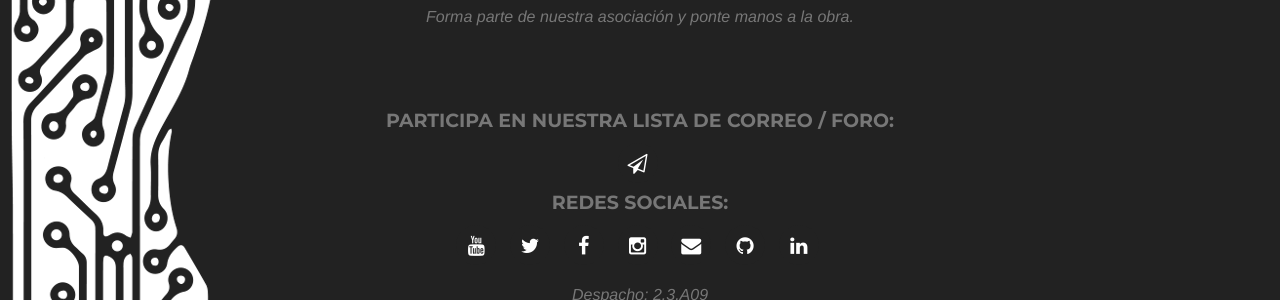
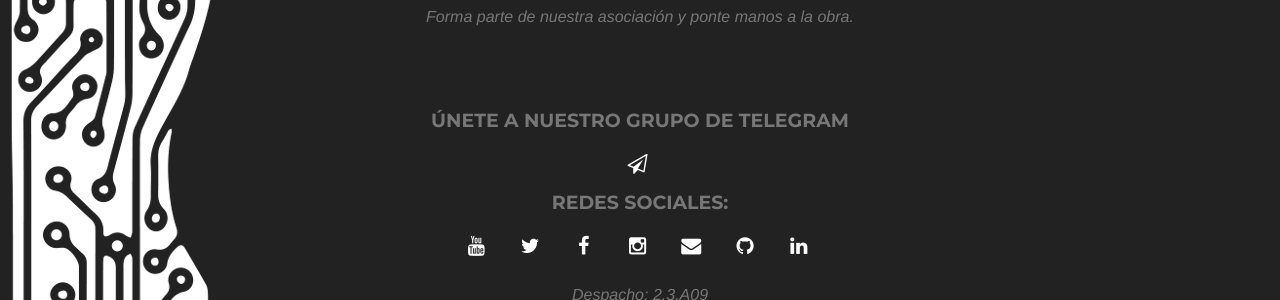
Before and after one commit to UC3Music/UC3Music.github.io, a Jekyll site: the page built from index.html, in a window 1280 px wide and 900 px high, scrolled down 6880 px. Shown: the part 151-451 px from the top of the window. Built offline with Jekyll 4.4.1, drawn with Linux system fonts in a browser that asks for light colours; some web fonts are replaced.

Commit message:
Add Telegram

```diff
--- a/_includes/contactanos.html
+++ b/_includes/contactanos.html
@@ -8,7 +8,7 @@
             </div>
 	    <div class="row">
 		<div class="col-lg-12 text-center">
-			<h4 class="section-subheading text-muted">Participa en nuestra lista de correo / foro: </h4>
+			<h4 class="section-subheading text-muted">Únete a nuestro grupo de Telegram</h4>
 			<ul class="list-inline cool-buttons">
 				<li><a href="{{ site.mailing_list }}"><i class="fa-fu_adblock fa-fu_adblock-send-o"></i></a></li>
 			</ul>
```
